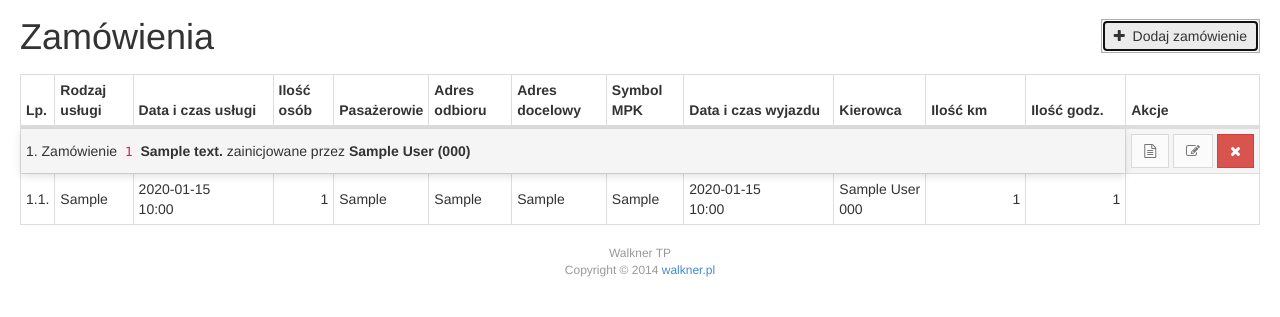
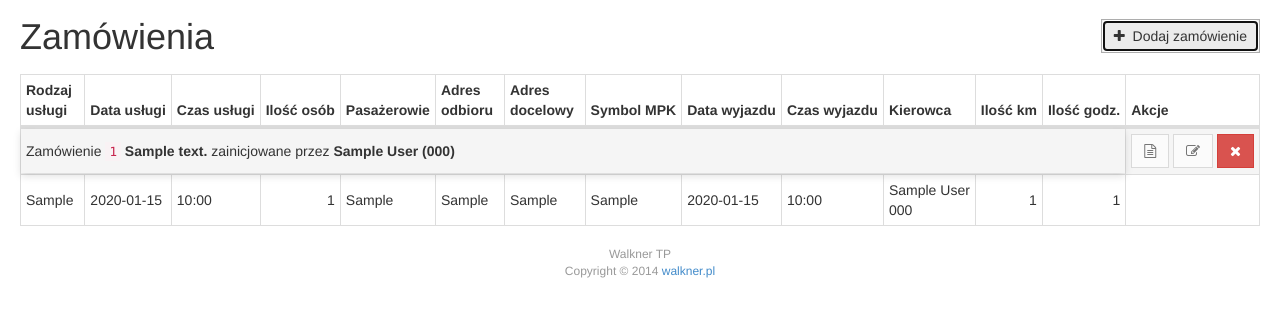
Before and after one commit to morkai/walkner-tp, a PHP site: page /orders in a window 1280 px wide. Shown: the part 51-368 px from the top of the page. Run offline with PHP 8.4, Linux system fonts and the light colour scheme; the visitor is signed in with stand-in values (Sample User, id 1); tables that the repository leaves empty hold one stand-in row (values such as "Sample post").

Commit message:
orders: split the whenFrom and whenTo datetime inputs into separate date and time inputs.

```diff
--- a/__assets__/main.css
+++ b/__assets__/main.css
@@ -148,3 +148,11 @@ td.number {
 .pagination > li > a {
   min-width: 65px;
 }
+input[type="date"]::-webkit-inner-spin-button,
+input[type="time"]::-webkit-inner-spin-button,
+input[type="datetime-local"]::-webkit-inner-spin-button {
+  align-self: center;
+}
+.nowrap {
+  white-space: nowrap;
+}
--- a/orders/__common__.php
+++ b/orders/__common__.php
@@ -14,7 +14,7 @@ function orders_prepare_data($data)
 
   foreach ($data['items']['what'] as $i => $_)
   {
-    preg_match('/([0-9]{4}).*?([0-9]{2}).*?([0-9]{2}).*?([0-9]{2}).*?([0-9]{2})/', $data['items']['whenTo'][$i], $whenToMatches);
+    preg_match('/([0-9]{4}).*?([0-9]{2}).*?([0-9]{2}).*?([0-9]{2}).*?([0-9]{2})/', $data['items']['whenToDate'][$i] . ' ' . $data['items']['whenToTime'][$i], $whenToMatches);
 
     $who = array_filter(array_map('trim', preg_split('/\r\n|\n|\r/', $data['items']['who'][$i])), function($passenger) { return !empty($passenger); });
 
--- a/orders/add.php
+++ b/orders/add.php
@@ -65,7 +65,8 @@ $order = (object)(!empty($order) ? $order : array(
   'items' => array(
     array(
       'what' => '',
-      'whenTo' => '',
+      'whenToDate' => '',
+      'whenToTime' => '00:00',
       'who' => '',
       'passengers' => 1,
       'from' => '',
--- a/orders/index.php
+++ b/orders/index.php
@@ -108,11 +108,16 @@ while ($item = $stmt->fetchObject())
   $item->whenFromEditable = $driverEditable;
   $item->driverEditable = $adminOrDispatcher;
 
-  $item->whenFrom = $item->whenFrom ? str_replace(' ', "\n", preg_replace('/:[0-9]{2}$/', '', $item->whenFrom)) : '';
-  $item->whenTo = str_replace(' ', "\n", preg_replace('/:[0-9]{2}$/', '', $item->whenTo));
+  $item->whenFrom = $item->whenFrom ? explode(' ', preg_replace('/:[0-9]{2}$/', '', $item->whenFrom)) : ['', ''];
+  $item->whenTo = explode(' ', preg_replace('/:[0-9]{2}$/', '', $item->whenTo));
   $item->driverText = !$item->driver ? '' : "{$item->driverName}\n{$item->driverTel}";
   $item->km = $item->km === '0.000' ? '' : str_replace('.', ',', (float)$item->km);
   $item->hours = empty($item->hours) ? '' : $item->hours;
+
+  if ($item->whenFrom[0] === '2000-01-01')
+  {
+    $item->whenFrom[0] = '';
+  }
 
   $order = $orderMap[$item->order];
   $order->items[] = $item;
@@ -138,11 +143,11 @@ $drivers = fetch_all("SELECT id, name AS text, tel FROM users WHERE role='driver
 .table-bordered > thead > tr > th {
   border-bottom-width: 4px;
 }
+td {
+  height: 47px;
+}
 .table > tbody + tbody {
   border-top-width: 4px;
-}
-th:first-child {
-  width: 1%;
 }
 tbody > tr:first-child > td {
   background-color: #F5F5F5;
@@ -180,12 +185,6 @@ td.is-editable:hover {
   cursor: pointer;
   outline: 2px solid #4D90FE;
 }
-.whenTo {
-  width: 140px;
-}
-.whenFrom {
-  width: 150px;
-}
 .whenFrom.is-editable {
   width: 220px;
 }
@@ -200,6 +199,9 @@ td.is-editable:hover {
 .km > .form-control,
 .hours > .form-control {
   text-align: right;
+}
+.km.is-editing > .form-control {
+  width: 90px;
 }
 .min {
   width: 1%;
@@ -219,28 +221,29 @@ td.is-editable:hover {
 <table class="table table-bordered table-condensed table-hover">
   <thead>
     <tr>
-      <th>Lp.
       <th>Rodzaj usługi
-      <th>Data i czas usługi
-      <th>Ilość osób
+      <th class="min nowrap">Data usługi
+      <th class="min nowrap">Czas usługi
+      <th class="min nowrap">Ilość osób
       <th>Pasażerowie
       <th>Adres odbioru
       <th>Adres docelowy
-      <th>Symbol MPK
-      <th>Data i czas wyjazdu
+      <th class="min nowrap">Symbol MPK
+      <th class="min nowrap">Data wyjazdu
+      <th class="min nowrap">Czas wyjazdu
       <th class="min">Kierowca
-      <th>Ilość km
-      <th>Ilość godz.
+      <th class="min nowrap">Ilość km
+      <th class="min nowrap">Ilość godz.
       <th class="actions">Akcje
     </tr>
   </thead>
   <? foreach ($pagedOrders AS $orderIndex => $order): ?>
   <tbody>
     <tr id="order-<?= $order->id ?>" data-id="<?= $order->id ?>">
-      <td colspan="12" class="order-header-outer">
+      <td colspan="13" class="order-header-outer">
         <span class="order-header">
           <span class="order-header-inner">
-            <?= $order->no ?>. Zamówienie <code><?= $order->id ?></code>
+            Zamówienie <code><?= $order->id ?></code>
             <em><?= e($order->summary) ?></em>
             zainicjowane przez
             <em><?= $order->owner ?></em>
@@ -255,9 +258,9 @@ td.is-editable:hover {
     </tr>
     <? foreach ($order->items as $itemIndex => $item): ?>
     <tr data-id="<?= $item->id ?>">
-      <td><?= $order->no ?>.<?= $itemIndex + 1 ?>.
       <td><?= e($item->what) ?>
-      <td class="whenTo pre hard"><?= $item->whenTo ?></td>
+      <td class="whenToDate pre hard"><?= $item->whenTo[0] ?></td>
+      <td class="whenToTime pre hard"><?= $item->whenTo[1] ?></td>
       <td class="number"><?= $item->passengers ?></td>
       <td class="passengers">
         <span class="passengers-first"><?= $item->firstPassengers ?></span>
@@ -265,7 +268,8 @@ td.is-editable:hover {
       <td class="pre"><?= e($item->from) ?>
       <td class="pre"><?= e($item->to) ?>
       <td><?= e($item->symbol) ?>
-      <td class="whenFrom pre hard <?= $item->whenFromEditable ? 'is-editable' : '' ?>"><?= $item->whenFrom ?></td>
+      <td class="whenFromDate pre hard <?= $item->whenFromEditable ? 'is-editable' : '' ?>"><?= $item->whenFrom[0] ?></td>
+      <td class="whenFromTime pre hard <?= $item->whenFromEditable ? 'is-editable' : '' ?>"><?= $item->whenFrom[1] ?></td>
       <td class="driver pre hard <?= $item->driverEditable ? 'is-editable' : '' ?>" data-driver="<?= $item->driver ?>"><?= $item->driverText ?></td>
       <td class="km <?= $item->kmEditable ? 'is-editable' : '' ?>"><?= $item->km ?>
       <td class="hours <?= $item->hoursEditable ? 'is-editable' : '' ?>"><?= $item->hours ?>
@@ -308,22 +312,27 @@ $(function()
     }
   });
 
-  $table.on('click', '.whenFrom.is-editable', function(e)
+  $table.on('click', '.whenFromDate.is-editable', function(e)
   {
     var $td = $(this);
-    var $input = $('<input type="datetime-local" class="form-control" placeholder="rrrr-mm-dd --:--">');
     var oldValue = $td.text().trim();
     var newValue = null;
+    var $input = $('<input type="date" class="form-control" placeholder="rrrr-mm-dd">').val(oldValue);
 
     $input.on('keydown', function(e)
     {
       if (e.keyCode === 13)
       {
-        var matches = this.value.match(/([0-9]{4}).*?([0-9]{2}).*?([0-9]{2})(?:.*?([0-9]{2}).*?([0-9]{2}))?/);
+        var time = ($td.next().text().trim() || '00:00');
+        var matches = this.value.match(/([0-9]{4}).*?([0-9]{2}).*?([0-9]{2})/);
 
         if (matches)
         {
-          newValue = matches[1] + '-' + matches[2] + '-' + matches[3] + ' ' + (matches[4] || '00') + ':' + (matches[5] || '00');
+          newValue = matches[1] + '-' + matches[2] + '-' + matches[3] + ' ' + time;
+        }
+        else
+        {
+          newValue = '2000-01-01 ' + time;
         }
 
         $input.blur();
@@ -337,13 +346,66 @@ $(function()
 
     $input.on('blur', function()
     {
-      saveOnBlur('whenFrom', $td, oldValue, newValue, function(val) { return val.replace(' ', '\n'); });
+      saveOnBlur('whenFrom', $td, oldValue, newValue, function(value)
+      {
+        if (!value)
+        {
+          return '';
+        }
+
+        var date = value.split(' ')[0];
+
+        if (date === '2000-01-01')
+        {
+          return '';
+        }
+
+        return date;
+      });
     });
 
-    if (oldValue !== '')
+    prepareInputTd($td, $input);
+  });
+
+  $table.on('click', '.whenFromTime.is-editable', function(e)
+  {
+    var $td = $(this);
+    var oldValue = $td.text().trim();
+    var newValue = null;
+    var $input = $('<input type="time" class="form-control" placeholder="--:--">').val(oldValue);
+
+    $input.on('keydown', function(e)
     {
-      $input.val($input.prop('type') === 'datetime-local' ? (oldValue.replace(/\s/, 'T') + ':00') : oldValue.replace(/\s/, ' '));
-    }
+      if (e.keyCode === 13)
+      {
+        var date = ($td.prev().text().trim() || '2000-01-01');
+        var matches = this.value.match(/([0-9]{2}).*?([0-9]{2})/);
+
+        if (matches)
+        {
+          newValue = date + ' ' + matches[1] + ':' + matches[2];
+        }
+        else
+        {
+          newValue = date + ' 00:00';
+        }
+
+        $input.blur();
+      }
+      else if (e.keyCode === 27)
+      {
+        newValue = null;
+        $input.blur();
+      }
+    });
+
+    $input.on('blur', function()
+    {
+      saveOnBlur('whenFrom', $td, oldValue, newValue, function(value)
+      {
+        return value ? value.split(' ')[1] : '';
+      });
+    });
 
     prepareInputTd($td, $input);
   });
```
Also changed, not shown: orders/__form__.php (+68 -24 lines).
